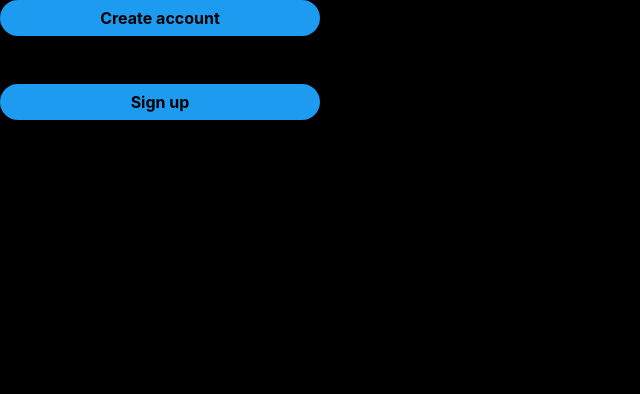
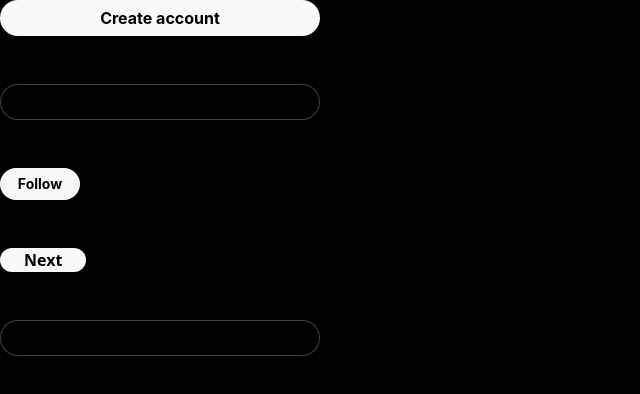
Before and after one commit to sreenathkanagaraj/componentscreation, a website: page src/index.html in a window 1280 px wide. Shown: the whole page, without its empty margins (0-640 px from the left). Drawn offline with Linux system fonts and the light colour scheme.

Commit message:
created few buttons but changing the colors are not working properly

```diff
--- a/src/index.html
+++ b/src/index.html
@@ -8,23 +8,34 @@
 </head>
 <body class="bg-black w-full h-full">
     <section>
-        <button class="w-80 h-9 px-6 py-2 bg-twitterblue-default hover:bg-neutral200 disabled:bg-neutral50 rounded-3xl shadow backdrop-blur-2xl justify-center items-center gap-2.5 inline-flex" >
+        <button class="w-80 h-9 px-6 py-2 bg-neutral50 hover:bg-neutral200 disabled:bg-neutral50 rounded-3xl shadow backdrop-blur-2xl justify-center items-center gap-2.5 inline-flex" >
             <div class="text-center text-black text-base font-bold font-['Inter']">Create account</div>
           </button>
     </section>
     <br> <br>
     <section>
-        <button class="w-80 h-9 px-6 py-2 rounded-3xl bg-twitterblue-default shadow border border-white border-opacity-25 backdrop-blur-2xl justify-center items-center gap-2.5 inline-flex">
-            <div class="text-center text-sky-500 text-base font-bold font-['Inter']">Sign up</div>
+        <button class="w-80 h-9 px-6 py-2 rounded-3xl bg-black shadow border border-white border-opacity-25 backdrop-blur-2xl justify-center items-center gap-2.5 inline-flex">
+            <div class="text-center text-twitterblue-default text-base font-bold font-['Inter']">Sign up</div>
           </button>
     </section>
     <br>
     <br>
     <section>
-        <div class="w-20 h-8 px-5 py-2 bg-neutral50 hover:bg-neutral200 disabled: rounded-3xl justify-center items-center gap-2.5 inline-flex">
+        <div class="w-20 h-8 px-5 py-2 bg-neutral50 hover:bg-neutral200 disabled:bg-neutral50 rounded-3xl justify-center items-center gap-2.5 inline-flex">
             <div class="text-black text-sm font-bold font-['Inter']">Follow</div>
           </div>
     </section>
-
+    <br><br>
+    <section>
+        <button class="w-96 h-11 px-6 py-3 bg-neutral50 hover:bg-neutral200 disabled:bg-neutral200 rounded-3xl shadow backdrop-blur-2xl justify-center items-center gap-2.5 inline-flex">
+            <div class="text-center text-black text-base font-bold font-['Chirp']">Next</div>
+          </button>
+    </section>
+    <br><br>
+    <section>
+        <button class="w-80 h-9 px-6 py-2 rounded-3xl bg-black shadow border border-white border-opacity-25 backdrop-blur-2xl justify-center items-center gap-2.5 inline-flex">
+            <div class="text-center text-neutral50 text-base font-bold font-['Inter']">Following</div>
+          </button>
+    </section>
 </body>
 </html>
```
Also changed, not shown: dist/output.css.
